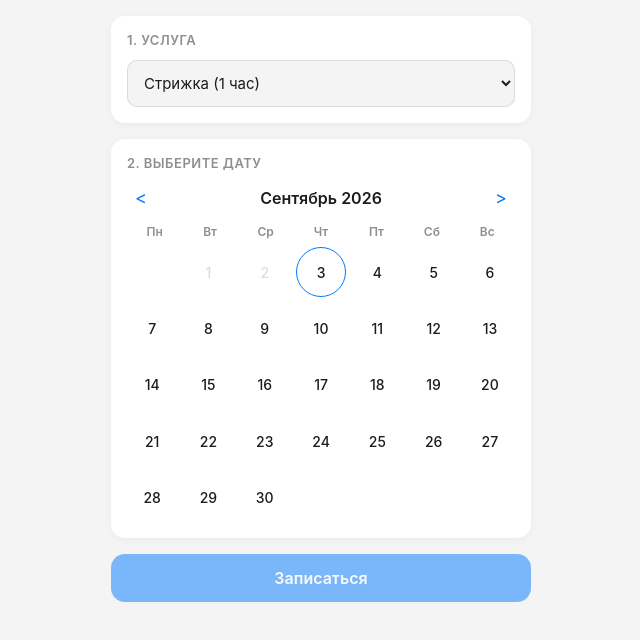
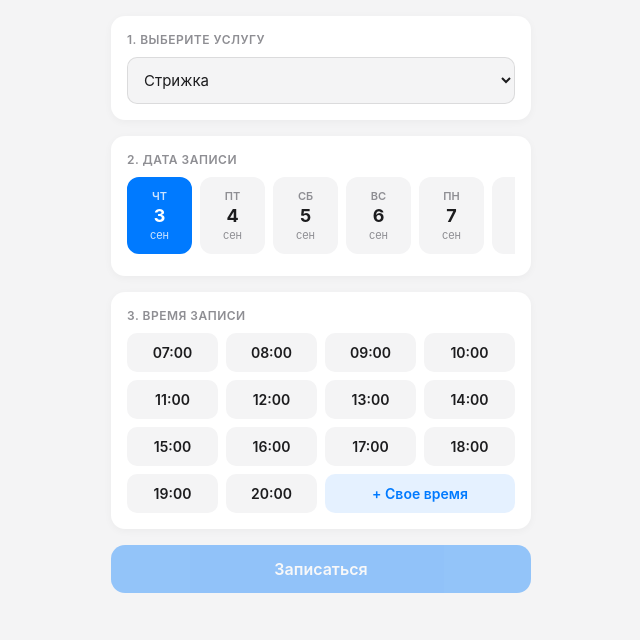
Before and after one commit to vladmierkulov/appformymom, a website: page TelegramBookingApp-v1/public/index.html in a window 1280 px wide. Shown: the whole page, without its empty margins (319-959 px from the left). Drawn offline with Linux system fonts and the light colour scheme.

Commit message:
Update index.html

```diff
--- a/TelegramBookingApp-v1/public/index.html
+++ b/TelegramBookingApp-v1/public/index.html
@@ -3,7 +3,7 @@
 <head>
   <meta charset="UTF-8">
   <meta name="viewport" content="width=device-width, initial-scale=1.0, maximum-scale=1.0, user-scalable=no">
-  <title>Запись на прием</title>
+  <title>Онлайн-запись</title>
   <script src="https://telegram.org/js/telegram-web-app.js"></script>
   <style>
     :root {
@@ -40,6 +40,7 @@
       display: flex;
       flex-direction: column;
       gap: 16px;
+      padding-bottom: 20px;
     }
 
     /* Карточки */
@@ -47,23 +48,23 @@
       background: var(--card-bg);
       padding: 16px;
       border-radius: var(--radius);
-      box-shadow: 0 2px 8px rgba(0,0,0,0.04);
+      box-shadow: 0 2px 8px rgba(0, 0, 0, 0.04);
     }
 
     .card-title {
-      font-size: 13px;
+      font-size: 12px;
       font-weight: 600;
       color: var(--hint);
       text-transform: uppercase;
       letter-spacing: 0.5px;
-      margin-bottom: 12px;
+      margin-bottom: 10px;
     }
 
-    /* Селектор услуги */
+    /* Выбор услуги */
     select {
       width: 100%;
       padding: 12px;
-      border: 1px solid rgba(0,0,0,0.1);
+      border: 1px solid rgba(0, 0, 0, 0.1);
       border-radius: 10px;
       background: var(--bg);
       color: var(--text);
@@ -71,86 +72,75 @@
       outline: none;
     }
 
-    /* Календарь */
-    .calendar-header {
+    /* Лента дней (Горизонтальный скролл) */
+    .days-ribbon {
       display: flex;
-      justify-content: space-between;
-      align-items: center;
-      margin-bottom: 12px;
+      gap: 8px;
+      overflow-x: auto;
+      scroll-behavior: smooth;
+      padding-bottom: 6px;
+      -ms-overflow-style: none;
+      scrollbar-width: none;
     }
 
-    .calendar-header h3 {
-      font-size: 16px;
+    .days-ribbon::-webkit-scrollbar {
+      display: none;
+    }
+
+    .day-chip {
+      flex: 0 0 65px;
+      padding: 10px 6px;
+      background: var(--bg);
+      border-radius: 12px;
+      text-align: center;
+      cursor: pointer;
+      border: 2px solid transparent;
+      transition: all 0.2s;
+    }
+
+    .day-chip .weekday {
+      font-size: 11px;
+      color: var(--hint);
+      text-transform: uppercase;
       font-weight: 600;
     }
 
-    .nav-btn {
-      background: none;
-      border: none;
+    .day-chip .day-num {
       font-size: 18px;
-      color: var(--primary);
-      cursor: pointer;
-      padding: 4px 8px;
+      font-weight: 700;
+      margin: 2px 0;
     }
 
-    .weekdays {
-      display: grid;
-      grid-template-columns: repeat(7, 1fr);
-      text-align: center;
-      font-size: 12px;
-      font-weight: 600;
+    .day-chip .month-name {
+      font-size: 11px;
       color: var(--hint);
-      margin-bottom: 8px;
     }
 
-    .days-grid {
-      display: grid;
-      grid-template-columns: repeat(7, 1fr);
-      gap: 6px;
+    .day-chip.selected {
+      background: var(--primary);
+      color: var(--primary-text);
+      border-color: var(--primary);
     }
 
-    .day {
-      aspect-ratio: 1;
-      display: flex;
-      align-items: center;
-      justify-content: center;
-      font-size: 14px;
-      font-weight: 500;
-      border-radius: 50%;
-      cursor: pointer;
-      transition: background 0.2s;
-    }
-
-    .day.disabled {
-      color: var(--hint);
-      opacity: 0.3;
-      cursor: not-allowed;
-    }
-
-    .day.today {
-      border: 1px solid var(--primary);
-    }
-
-    .day.selected {
-      background-color: var(--primary);
-      color: var(--primary-text);
-      font-weight: 700;
+    .day-chip.selected .weekday,
+    .day-chip.selected .month-name {
+      color: rgba(255, 255, 255, 0.8);
     }
 
     /* Сетка времени */
     .time-grid {
       display: grid;
-      grid-template-columns: repeat(3, 1fr);
+      grid-template-columns: repeat(4, 1fr);
       gap: 8px;
     }
 
     .time-slot {
-      padding: 10px;
+      padding: 10px 4px;
       text-align: center;
       background: var(--bg);
-      border-radius: 8px;
+      border-radius: 10px;
       font-size: 14px;
-      font-weight: 500;
+      font-weight: 600;
       cursor: pointer;
       border: 1px solid transparent;
       transition: all 0.2s;
@@ -159,6 +149,31 @@
     .time-slot.selected {
       background: var(--primary);
       color: var(--primary-text);
+    }
+
+    .time-slot.custom-btn {
+      background: rgba(0, 122, 255, 0.1);
+      color: var(--primary);
+      grid-column: span 2;
+    }
+
+    /* Скрытое поле ввода своего времени */
+    .custom-time-wrapper {
+      margin-top: 10px;
+      display: flex;
+      gap: 8px;
+      align-items: center;
+    }
+
+    .custom-time-wrapper input[type="time"] {
+      padding: 10px;
+      border-radius: 10px;
+      border: 1px solid rgba(0, 0, 0, 0.1);
+      background: var(--bg);
+      color: var(--text);
+      font-size: 15px;
+      outline: none;
+      width: 100%;
     }
 
     /* Кнопки */
@@ -176,7 +191,7 @@
     }
 
     .btn:disabled {
-      opacity: 0.5;
+      opacity: 0.4;
       cursor: not-allowed;
     }
 
@@ -189,12 +204,11 @@
     .modal {
       position: fixed;
       top: 0; left: 0; right: 0; bottom: 0;
-      background: rgba(0,0,0,0.5);
+      background: rgba(0, 0, 0, 0.5);
       backdrop-filter: blur(4px);
       display: flex;
       align-items: flex-end;
       z-index: 100;
-      transition: opacity 0.2s;
     }
 
     .modal-content {
@@ -211,7 +225,7 @@
     .input-field {
       width: 100%;
       padding: 12px;
-      border: 1px solid rgba(0,0,0,0.1);
+      border: 1px solid rgba(0, 0, 0, 0.1);
       border-radius: 10px;
       background: var(--bg);
       color: var(--text);
@@ -222,6 +236,8 @@
     .error-msg {
       color: var(--danger);
       font-size: 12px;
+      margin-top: 4px;
+      display: block;
     }
 
     .modal-actions {
@@ -243,49 +259,55 @@
 <div class="container">
   <!-- Услуга -->
   <div class="card">
-    <div class="card-title">1. Услуга</div>
-    <select id="service">
-      <option value="Стрижка">Стрижка (1 час)</option>
-      <option value="Окрашивание">Окрашивание (2 часа)</option>
-      <option value="Маникюр">Маникюр (1.5 часа)</option>
+    <div class="card-title">1. Выберите услугу</div>
+    <select id="service-select">
+      <option value="Стрижка">Стрижка</option>
+      <option value="Окрашивание">Окрашивание</option>
+      <option value="Маникюр">Маникюр</option>
     </select>
   </div>
 
-  <!-- Календарь -->
+  <!-- Дни прямо на экране -->
   <div class="card">
-    <div class="card-title">2. Выберите дату</div>
-    <div class="calendar-header">
-      <button class="nav-btn" id="prev-month">&lt;</button>
-      <h3 id="month-title"></h3>
-      <button class="nav-btn" id="next-month">&gt;</button>
-    </div>
-    <div class="weekdays">
-      <div>Пн</div><div>Вт</div><div>Ср</div><div>Чт</div><div>Пт</div><div>Сб</div><div>Вс</div>
-    </div>
-    <div class="days-grid" id="days-container"></div>
+    <div class="card-title">2. Дата записи</div>
+    <div class="days-ribbon" id="days-container"></div>
   </div>
 
-  <!-- Время -->
-  <div class="card hidden" id="time-card">
-    <div class="card-title">3. Выберите время</div>
+  <!-- Время начиная с 7:00 -->
+  <div class="card">
+    <div class="card-title">3. Время записи</div>
     <div class="time-grid" id="time-container">
+      <div class="time-slot" data-time="07:00">07:00</div>
+      <div class="time-slot" data-time="08:00">08:00</div>
+      <div class="time-slot" data-time="09:00">09:00</div>
       <div class="time-slot" data-time="10:00">10:00</div>
-      <div class="time-slot" data-time="11:30">11:30</div>
+      <div class="time-slot" data-time="11:00">11:00</div>
+      <div class="time-slot" data-time="12:00">12:00</div>
       <div class="time-slot" data-time="13:00">13:00</div>
-      <div class="time-slot" data-time="14:30">14:30</div>
+      <div class="time-slot" data-time="14:00">14:00</div>
+      <div class="time-slot" data-time="15:00">15:00</div>
       <div class="time-slot" data-time="16:00">16:00</div>
-      <div class="time-slot" data-time="17:30">17:30</div>
+      <div class="time-slot" data-time="17:00">17:00</div>
+      <div class="time-slot" data-time="18:00">18:00</div>
+      <div class="time-slot" data-time="19:00">19:00</div>
+      <div class="time-slot" data-time="20:00">20:00</div>
+      <div class="time-slot custom-btn" id="custom-time-btn">+ Свое время</div>
+    </div>
+
+    <!-- Поле для своего времени -->
+    <div class="custom-time-wrapper hidden" id="custom-time-box">
+      <input type="time" id="custom-time-input" value="07:30">
     </div>
   </div>
 
-  <!-- Кнопка продолжить -->
-  <button class="btn" id="continue-btn" disabled>Записаться</button>
+  <!-- Главная кнопка -->
+  <button class="btn" id="open-modal-btn" disabled>Записаться</button>
 </div>
 
-<!-- Модалка ввода данных -->
+<!-- Модальное окно подтверждения -->
 <div class="modal hidden" id="booking-modal">
   <div class="modal-content">
-    <h3>Детали записи</h3>
+    <h3>Подтверждение записи</h3>
     <p id="summary-text" style="font-size: 14px; color: var(--hint);"></p>
 
     <div>
@@ -298,8 +320,10 @@
     </div>
 
     <div class="modal-actions">
+      <!-- Нажатие "Отмена" ЗАКРЫВАЕТ окно БЕЗ проверок -->
       <button class="btn btn-secondary" id="cancel-btn">Отмена</button>
-      <button class="btn" id="confirm-btn">Подтвердить</button>
+      <!-- Нажатие "Подтвердить" ЗАПУСКАЕТ проверку -->
+      <button class="btn" id="confirm-btn">Записаться</button>
     </div>
   </div>
 </div>
@@ -309,18 +333,17 @@
   if (tg) { tg.ready(); tg.expand(); }
 
   // Состояние
-  let currentDate = new Date();
   let selectedDateStr = null;
   let selectedTime = null;
 
   // Элементы
-  const monthTitle = document.getElementById('month-title');
   const daysContainer = document.getElementById('days-container');
-  const prevBtn = document.getElementById('prev-month');
-  const nextBtn = document.getElementById('next-month');
-  const timeCard = document.getElementById('time-card');
-  const timeSlots = document.querySelectorAll('.time-slot');
-  const continueBtn = document.getElementById('continue-btn');
+  const timeSlots = document.querySelectorAll('.time-slot:not(.custom-btn)');
+  const customTimeBtn = document.getElementById('custom-time-btn');
+  const customTimeBox = document.getElementById('custom-time-box');
+  const customTimeInput = document.getElementById('custom-time-input');
+  const openModalBtn = document.getElementById('open-modal-btn');
+
   const modal = document.getElementById('booking-modal');
   const cancelBtn = document.getElementById('cancel-btn');
   const confirmBtn = document.getElementById('confirm-btn');
@@ -328,78 +351,92 @@
   const phoneError = document.getElementById('phone-error');
   const summaryText = document.getElementById('summary-text');
 
-  const monthNames = ["Январь", "Февраль", "Март", "Апрель", "Май", "Июнь", "Июль", "Август", "Сентябрь", "Октябрь", "Ноябрь", "Декабрь"];
+  const weekdays = ["Вс", "Пн", "Вт", "Ср", "Чт", "Пт", "Сб"];
+  const months = ["янв", "фев", "мар", "апр", "май", "июн", "июл", "авг", "сен", "окт", "ноя", "дек"];
 
-  // Рендер календаря
-  function renderCalendar() {
-    const year = currentDate.getFullYear();
-    const month = currentDate.getMonth();
+  // Generates 30 ближайших дней
+  function generateDaysRibbon() {
+    daysContainer.innerHTML = '';
+    const today = new Date();
 
-    monthTitle.innerText = `${monthNames[month]} ${year}`;
-    daysContainer.innerHTML = '';
+    for (let i = 0; i < 30; i++) {
+      const d = new Date();
+      d.setDate(today.getDate() + i);
 
-    const firstDayIndex = (new Date(year, month, 1).getDay() + 6) % 7;
-    const daysInMonth = new Date(year, month + 1, 0).getDate();
-    const today = new Date();
-    today.setHours(0,0,0,0);
+      const year = d.getFullYear();
+      const monthStr = String(d.getMonth() + 1).padStart(2, '0');
+      const dayStr = String(d.getDate()).padStart(2, '0');
+      const fullDateStr = `${year}-${monthStr}-${dayStr}`;
 
-    // Пустые ячейки в начале
-    for (let i = 0; i < firstDayIndex; i++) {
-      daysContainer.appendChild(document.createElement('div'));
-    }
+      const chip = document.createElement('div');
+      chip.className = 'day-chip';
+      chip.innerHTML = `
+        <div class="weekday">${weekdays[d.getDay()]}</div>
+        <div class="day-num">${d.getDate()}</div>
+        <div class="month-name">${months[d.getMonth()]}</div>
+      `;
 
-    // Дни месяца
-    for (let d = 1; d <= daysInMonth; d++) {
-      const dayEl = document.createElement('div');
-      dayEl.classList.add('day');
-      dayEl.innerText = d;
+      // По умолчанию выбираем первый день (сегодня)
+      if (i === 0) {
+        chip.classList.add('selected');
+        selectedDateStr = fullDateStr;
+      }
 
-      const thisDate = new Date(year, month, d);
-      const dateStr = `${year}-${String(month+1).padStart(2,'0')}-${String(d).padStart(2,'0')}`;
+      chip.addEventListener('click', () => {
+        document.querySelectorAll('.day-chip').forEach(c => c.classList.remove('selected'));
+        chip.classList.add('selected');
+        selectedDateStr = fullDateStr;
+        checkReady();
+      });
 
-      if (thisDate < today) {
-        dayEl.classList.add('disabled');
-      } else {
-        if (thisDate.getTime() === today.getTime()) dayEl.classList.add('today');
-        if (selectedDateStr === dateStr) dayEl.classList.add('selected');
-
-        dayEl.addEventListener('click', () => {
-          selectedDateStr = dateStr;
-          renderCalendar();
-          timeCard.classList.remove('hidden');
-          checkReady();
-        });
-      }
-      daysContainer.appendChild(dayEl);
+      daysContainer.appendChild(chip);
     }
   }
 
-  // Переключение месяцев
-  prevBtn.addEventListener('click', () => { currentDate.setMonth(currentDate.getMonth() - 1); renderCalendar(); });
-  nextBtn.addEventListener('click', () => { currentDate.setMonth(currentDate.getMonth() + 1); renderCalendar(); });
-
-  // Выбор времени
+  // Выбор стандартного слота времени
   timeSlots.forEach(slot => {
     slot.addEventListener('click', () => {
-      timeSlots.forEach(s => s.classList.remove('selected'));
+      clearTimeSelection();
       slot.classList.add('selected');
       selectedTime = slot.dataset.time;
       checkReady();
     });
   });
 
+  // Кнопка свой выбор времени
+  customTimeBtn.addEventListener('click', () => {
+    clearTimeSelection();
+    customTimeBtn.classList.add('selected');
+    customTimeBox.classList.remove('hidden');
+    selectedTime = customTimeInput.value;
+    checkReady();
+  });
+
+  customTimeInput.addEventListener('input', (e) => {
+    selectedTime = e.target.value;
+    checkReady();
+  });
+
+  function clearTimeSelection() {
+    timeSlots.forEach(s => s.classList.remove('selected'));
+    customTimeBtn.classList.remove('selected');
+    customTimeBox.classList.add('hidden');
+    selectedTime = null;
+  }
+
   function checkReady() {
-    continueBtn.disabled = !(selectedDateStr && selectedTime);
+    openModalBtn.disabled = !(selectedDateStr && selectedTime);
   }
 
   // Открытие модалки
-  continueBtn.addEventListener('click', () => {
-    summaryText.innerText = `${document.getElementById('service').value} — ${selectedDateStr} в ${selectedTime}`;
+  openModalBtn.addEventListener('click', () => {
+    const serviceName = document.getElementById('service-select').value;
+    summaryText.innerText = `${serviceName} — ${selectedDateStr} в ${selectedTime}`;
     hidePhoneError();
     modal.classList.remove('hidden');
   });
 
-  // КНОПКА ОТМЕНА — Закрывает БЕЗ проверок
+  // КНОПКА ОТМЕНА — ЗАКРЫТИЕ БЕЗ КАКИХ-ЛИБО ПРОВЕРОК
   cancelBtn.addEventListener('click', (e) => {
     e.preventDefault();
     closeModal();
@@ -412,10 +449,10 @@
 
   function hidePhoneError() {
     phoneError.classList.add('hidden');
-    phoneInput.style.borderColor = 'rgba(0,0,0,0.1)';
+    phoneInput.style.borderColor = 'rgba(0, 0, 0, 0.1)';
   }
 
-  // ПОДТВЕРЖДЕНИЕ — Валидация ТОЛЬКО при клике на "Подтвердить"
+  // ПОДТВЕРЖДЕНИЕ — Валидация выполняется ИСКЛЮЧИТЕЛЬНО здесь
   confirmBtn.addEventListener('click', () => {
     const rawPhone = phoneInput.value.replace(/\D/g, '');
     if (rawPhone.length < 10) {
@@ -425,7 +462,7 @@
     }
 
     const payload = {
-      service: document.getElementById('service').value,
+      service: document.getElementById('service-select').value,
       date: selectedDateStr,
       time: selectedTime,
       name: document.getElementById('client-name').value,
@@ -435,13 +472,14 @@
     if (tg && tg.sendData) {
       tg.sendData(JSON.stringify(payload));
     } else {
-      alert('Данные записи:\n' + JSON.stringify(payload, null, 2));
+      alert('Запись отправлена:\n' + JSON.stringify(payload, null, 2));
       closeModal();
     }
   });
 
-  // Инициализация
-  renderCalendar();
+  // Старт
+  generateDaysRibbon();
+  checkReady();
 </script>
 
 </body>
```
